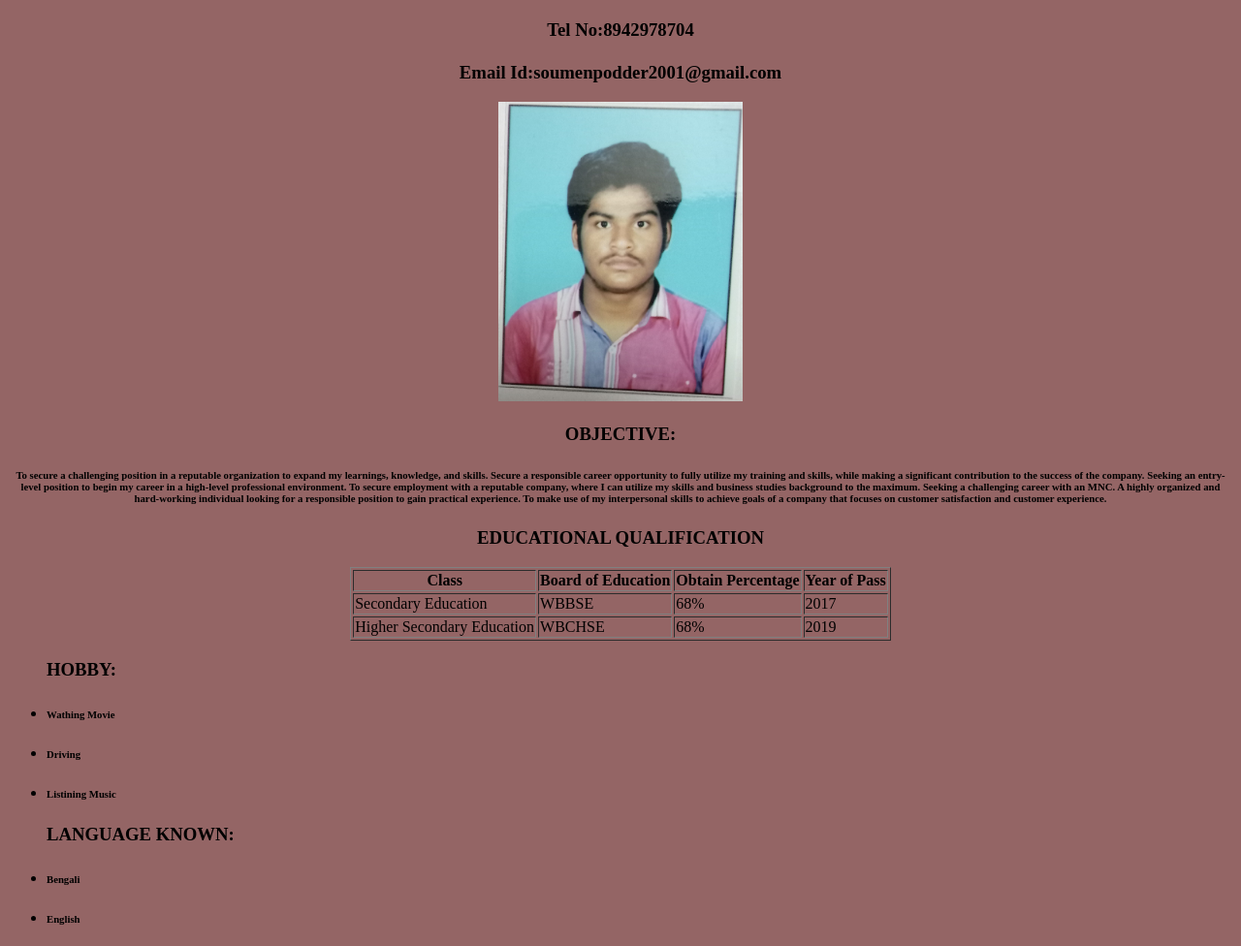
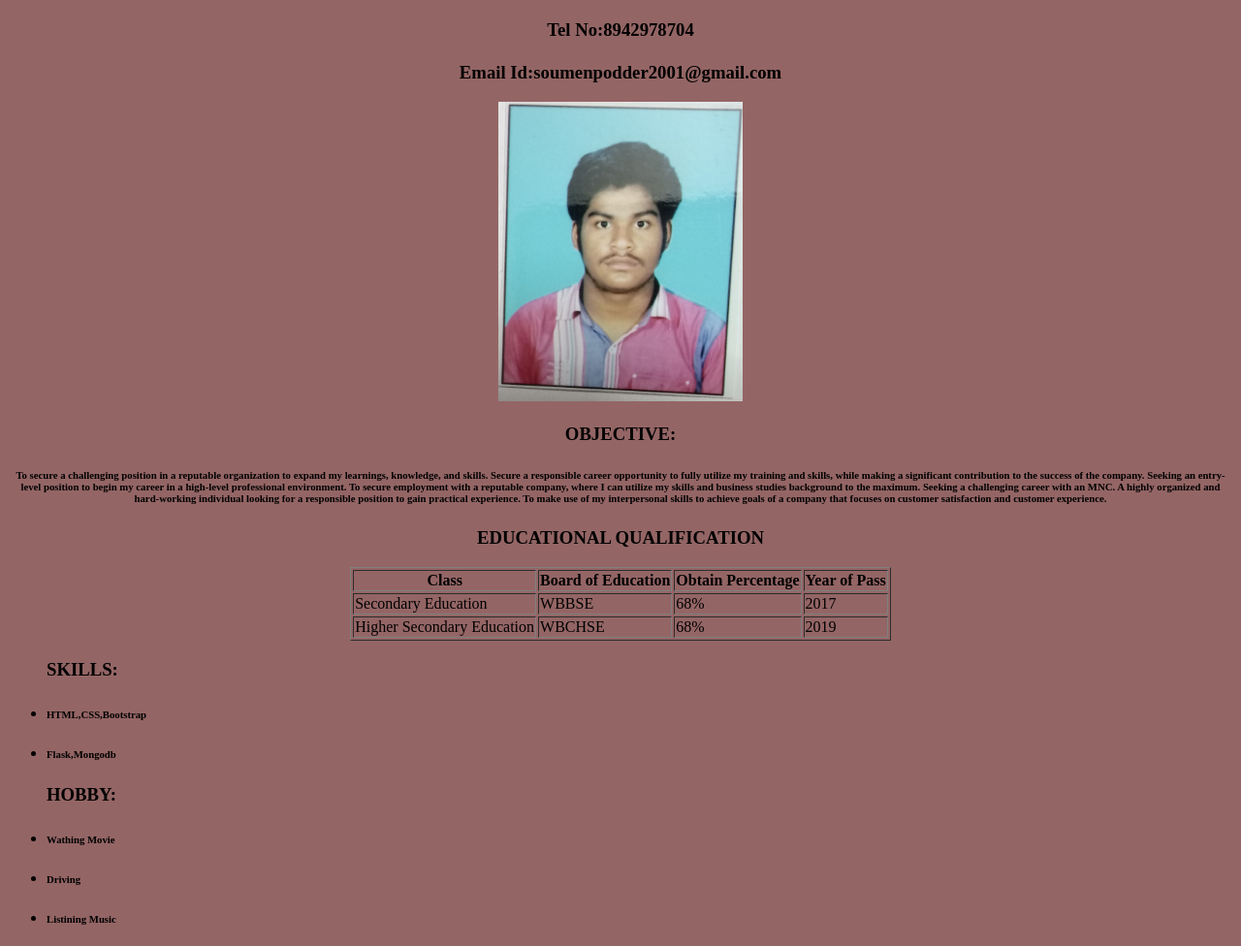
Before and after one commit to Soumen19/myresume, a plain HTML site: page index.html in a window 1280 px wide. Shown: the part 104-1080 px from the top of the page at 97% size. Drawn offline with Linux system fonts and the light colour scheme.

Commit message:
Update index.html

```diff
--- a/index.html
+++ b/index.html
@@ -48,6 +48,9 @@
                 </table>
             </div>
             <ul>
+                 <h3><b>SKILLS:</b></h3>
+                <li><h6>HTML,CSS,Bootstrap</h6></li>
+                <li><h6>Flask,Mongodb</h6></li>
                 <h3><b>HOBBY:</b></h3><li><h6>Wathing Movie</h6></li><li><h6>Driving</h6></li><li><h6>Listining Music</h6></li>
                 <h3><b>LANGUAGE KNOWN:</b></h3>
                 <li><h6>Bengali</h6></li>
```
